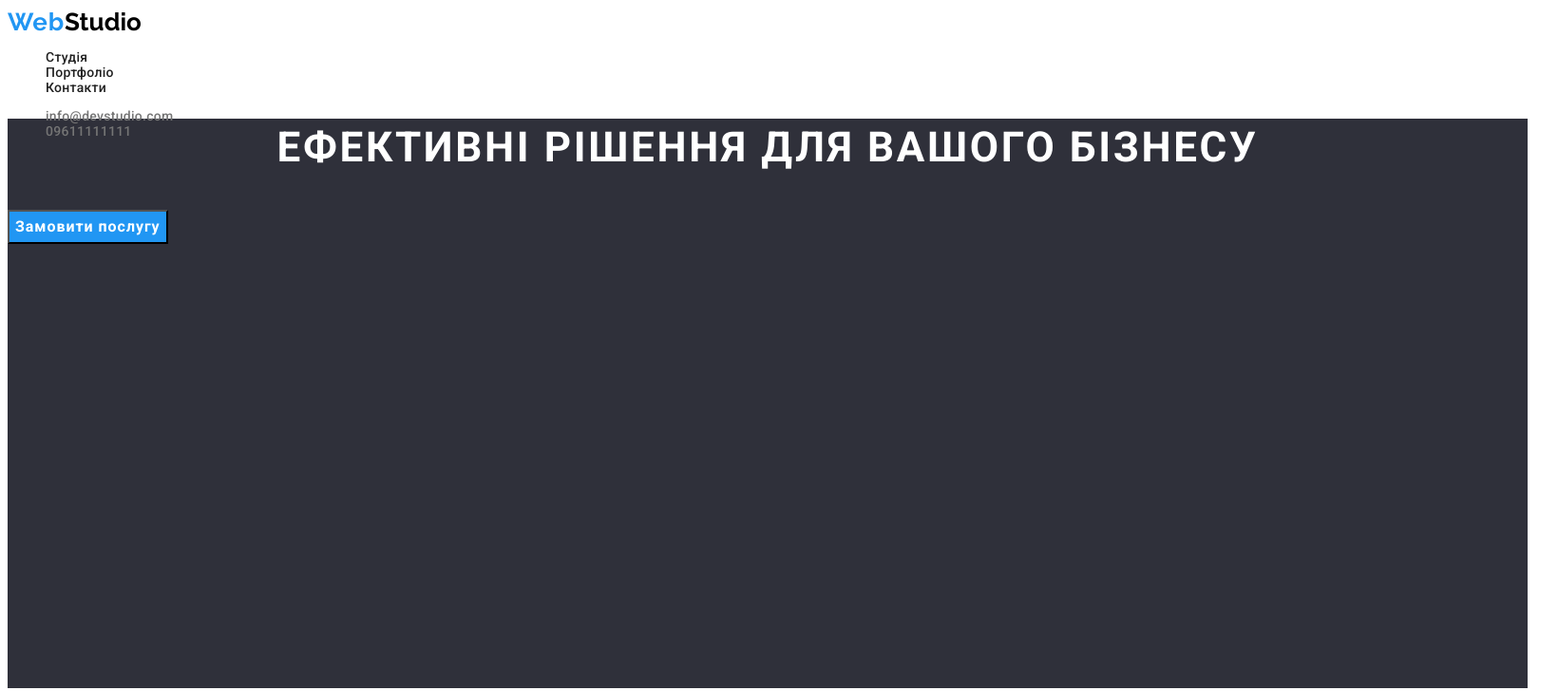
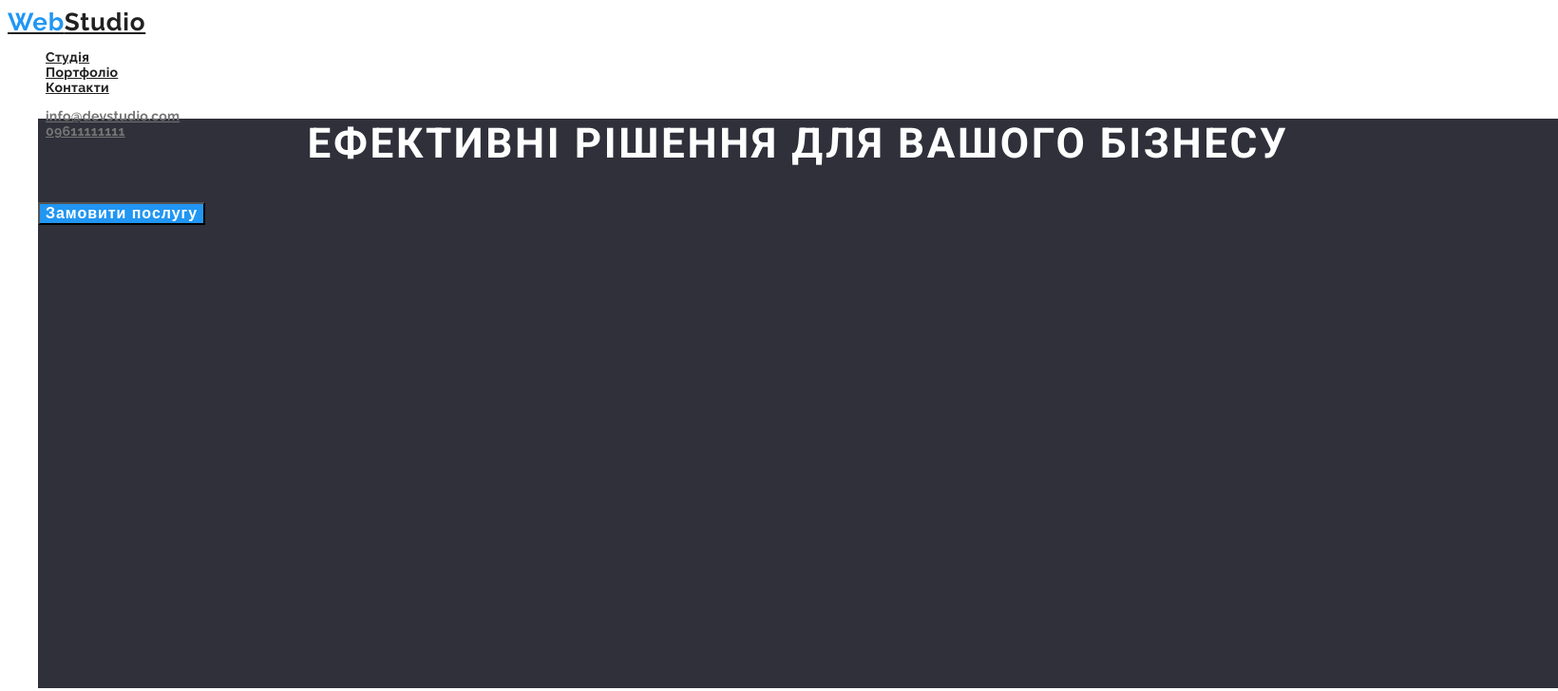
Before and after one commit to stteppanmaru/webstudio, a plain HTML site: page index.html in a window 1280 px wide. Shown: the top 728 px of the page at 95% size, 1640 px wide, since content can reach past the window. Drawn offline with Linux system fonts and the light colour scheme.

Commit message:
Add files via upload

```diff
--- a/index.html
+++ b/index.html
@@ -9,10 +9,10 @@
 <link rel="stylesheet" href="style.css">
  </head>
  <body>
-     <header class="logo">
-          <a href="#"><span class="logoweb">Web</span>Studio</a>
-          <nav>
-              <ul class="info">
+     <header class="header">
+          <a href="#"><span class="logo">Web</span>Studio</a>
+          <nav class="nav-heater">
+              <ul class="info-header">
                   <li>
               <a href="#">Студія</a>
                   </li>
@@ -33,15 +33,15 @@
               </li>
           </ul>
       </header>
-    <main>
-    <section class="decision">
+    <main class="conteiner">
+    <section class="banner">
     <h2>Ефективні рішення для
         вашого бізнесу</h2>
-    <button>Замовити послугу</button>
+    <button class="main-btn">Замовити послугу</button>
     </section>
-<section class="details">
+<section class="detals">
      <h3>УВАГА ДО ДІТЕЙ</h3>
-    <ul>
+    <ul class="details-list">
      <li>
     <p>Ідейні міркування, і навіть початок
        повсякденної роботи з формування
@@ -71,7 +71,7 @@
 </section>
  <section class="work">
      <h4>Чим ми займаємося</h4>
-<ul>
+<ul class="work-list">
      <li>
      <img src="foto/img(8).jpg" alt="Компютер">
      </li>
@@ -85,7 +85,7 @@
  </section>
 <section class="team">
      <h3>Наша команда</h3>
-     <ul>
+     <ul class="team-list">
      <li>
 <img src="foto/img(11).jpg" alt="Людина">
 <h4>Ігор Дем'яненко</h4>
@@ -110,8 +110,8 @@
  </section>
 </main>
 <footer class="infofooter">
-     <a href="#"><span class="logoweb">Web</span><span class="logostudio">Studio</span></a>
-     <ul>
+     <a href="#"><span class="logoweb">Web</span>Studio</a>
+     <ul class="infofooter-list">
          <li class="address">
      <a href="#">м. Київ, пр-т Лесі Українки, 26</a>
          </li>
--- a/style.css
+++ b/style.css
@@ -3,7 +3,6 @@ header{
 height: 80px;
 }
 a{
-    text-decoration: none;
     color: currentColor;
 }
 a:hover{
@@ -15,71 +14,57 @@ ul{
 body{
     font-family:Roboto;
 }
-.logoweb{
-    color: #2196F3;
-font-family: Raleway;
-font-size: 26px;
-font-style: normal;
-font-weight: 700;
-line-height: normal;
-letter-spacing: 0.78px;
+.conteiner {
+    width: 1200px;
+    padding-left: 15px;
+    padding-right: 15px;
+    margin-right: auto;
+    margin-left: auto;
+  }
+.header{
+    color: #212121;
+    font-family: Raleway;
+    font-size: 26px;
+    font-weight: 700;
+    letter-spacing: 0.78px;
 }
 .logo{
-    color: #000;
-font-family: Raleway;
-font-size: 26px;
-font-style: normal;
-font-weight: 700;
+     color: #2196F3;
 }
-.info{
+.info-header{
     color: #212121;
-
-font-family: Roboto;
 font-size: 14px;
-font-style: normal;
 font-weight: 500;
-line-height: normal;
 letter-spacing: 0.28px;
-}
-.info >a:hover{
-    color: #2196F3;
 }
 .communication{
     color: #757575;
+    font-size: 14px;
+font-weight: 500;
+letter-spacing: 0.28px;
 
-font-family: Roboto;
-font-size: 14px;
-font-style: normal;
-font-weight: 500;
-line-height: normal;
-letter-spacing: 0.28px;
 }
-.decision{
+.banner{
     width: 1600px;
 height: 600px;
 flex-shrink: 0;
 background: #2F303A;
 }
-.decision>h2{
+.banner>h2{
     color: #FFF;
-
 text-align: center;
-font-family: Roboto;
 font-size: 44px;
-font-style: normal;
 font-weight: 900;
-line-height: 60px; /* 136.364% */
+line-height: 1,36; /* 136.364% */
 letter-spacing: 2.64px;
 text-transform: uppercase;
 }
-.decision>button{
+.banner>button{
     color: #FFF;
     text-align: center;
-font-family: Roboto;
 font-size: 16px;
-font-style: normal;
 font-weight: 700;
-line-height: 30px; /* 187.5% */
+line-height: 1,875; /* 187.5% */
 letter-spacing: 0.96px;
 background-color: #2196F3;
 }
@@ -89,9 +74,7 @@ height: 98px;
 }
 .details>h3{
     color: #212121;
-font-family: Roboto;
 font-size: 14px;
-font-style: normal;
 font-weight: 700;
 line-height: normal;
 letter-spacing: 0.42px;
@@ -99,15 +82,8 @@ text-transform: uppercase;
 }
 .details>p{
     color: #757575;
-font-family: Roboto;
-font-size: 14px;
-font-style: normal;
 font-weight: 400;
-line-height: 24px; /* 171.429% */
-}
-.work{
-    width: 1170px;
-height: 386px;
+line-height: 1,64; /* 171.429% */
 }
 .work >h4{
     color: #212121;
@@ -119,6 +95,7 @@ font-weight: 700;
 line-height: normal;
 letter-spacing: 1.08px;
 }
+
 .team{
     width: 1600px;
 height: 648px;
@@ -214,7 +191,7 @@ font-family: Roboto;
 font-size: 16px;
 font-style: normal;
 font-weight: 500;
-line-height: 26px; /* 162.5% */
+line-height: 26; /* 162.5% */
 letter-spacing: 0.48px;
 border-radius: 4px;
 background: #F5F4FA;
@@ -234,6 +211,6 @@ font-family: Roboto;
 font-size: 16px;
 font-style: normal;
 font-weight: 400;
-line-height: 30px; /* 187.5% */
+line-height: 30; /* 187.5% */
 letter-spacing: 0.48px;
 }
```
Also changed, not shown: portfolio.html (+4 -4 lines).
